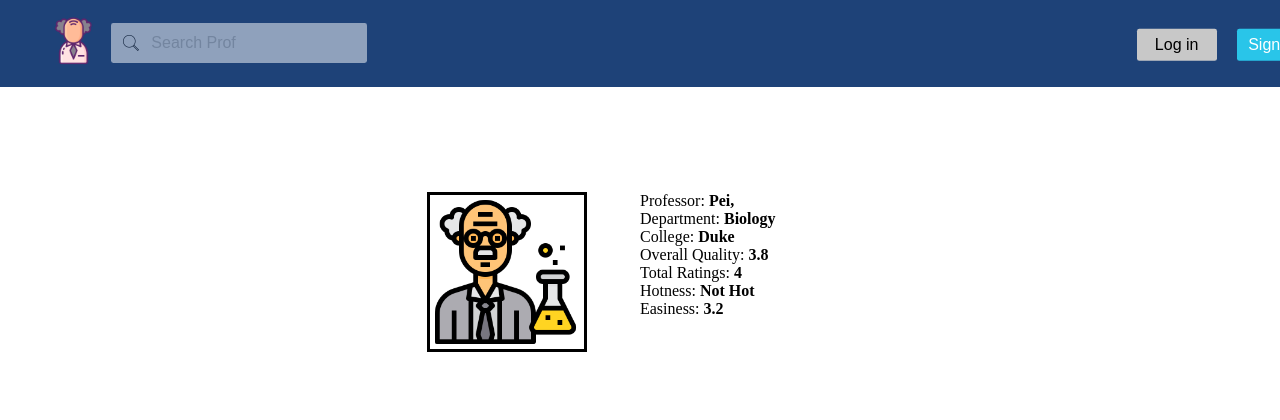
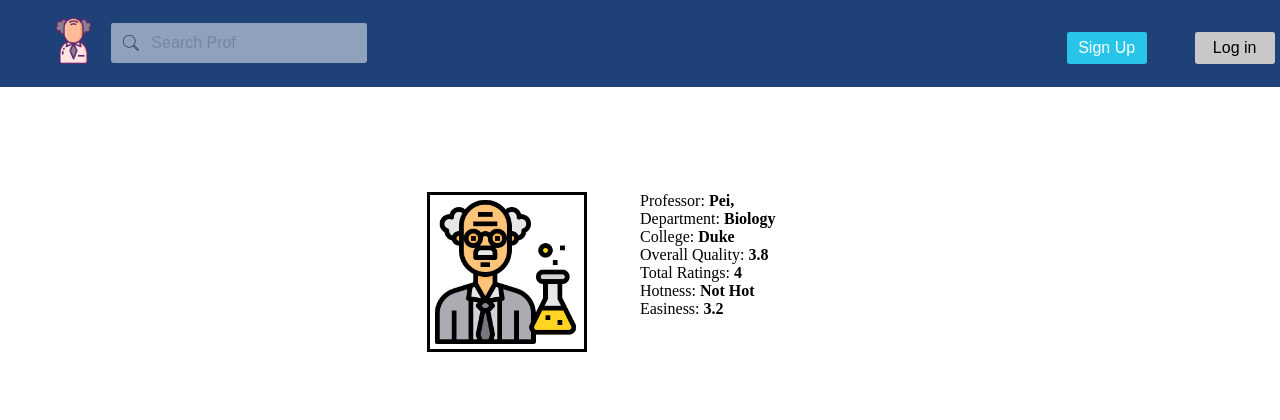
Before and after one commit to mallocfreeMe/IAT352_ProfRating, a PHP site: the page made by jda68/theOne.php in a window 1280 px wide. Shown: the top 420 px of the page. Run offline with PHP 8.4, Linux system fonts and the light colour scheme.

Commit message:
fixed flex box

```diff
--- a/jda68/css/forExplore.css
+++ b/jda68/css/forExplore.css
@@ -42,7 +42,7 @@ nav {
 
 #sideSignUpButton {
     margin-left: 1em;
-    margin-right: 10em;
+    margin-right: 2em;
 }
 
 #containerOfList {
--- a/jda68/css/forRegister.css
+++ b/jda68/css/forRegister.css
@@ -17,12 +17,6 @@
 
 .firstPage #topPart {
     margin-top: 9%;
-}
-
-@media (max-width: 75em) {
-    .firstPage #topPart {
-        margin-top: 200px;
-    }
 }
 
 @font-face {
--- a/jda68/css/forTheOne.css
+++ b/jda68/css/forTheOne.css
@@ -6,11 +6,6 @@ nav {
 #filterCol {
     color: white;
     padding-top: 2em;
-}
-
-#sideSignUpButton {
-    margin-left: 1em;
-    margin-right: 10em;
 }
 
 #contentGrid {
--- a/jda68/css/publicNavigationBar.css
+++ b/jda68/css/publicNavigationBar.css
@@ -59,10 +59,14 @@ nav {
 }
 
 #sideLoginButton {
+    position: fixed;
+    display: inline-block;
+    margin-left: 8em;
+    margin-right: 4em;
+    margin-top: 2em;
     outline: none;
     border-radius: 0.15em;
     cursor: pointer;
-    transform: translate(300%, 90%);
     font-size: 1em;
     background-color: #c8c8c8;
     color: black;
@@ -77,10 +81,11 @@ nav {
 }
 
 #sideSignUpButton {
+    position: fixed;
+    margin-top: 2em;
     outline: none;
     border-radius: 0.15em;
     cursor: pointer;
-    transform: translate(300%, 90%);
     font-size: 1em;
     background-color: #29c5e9;
     color: white;
```
